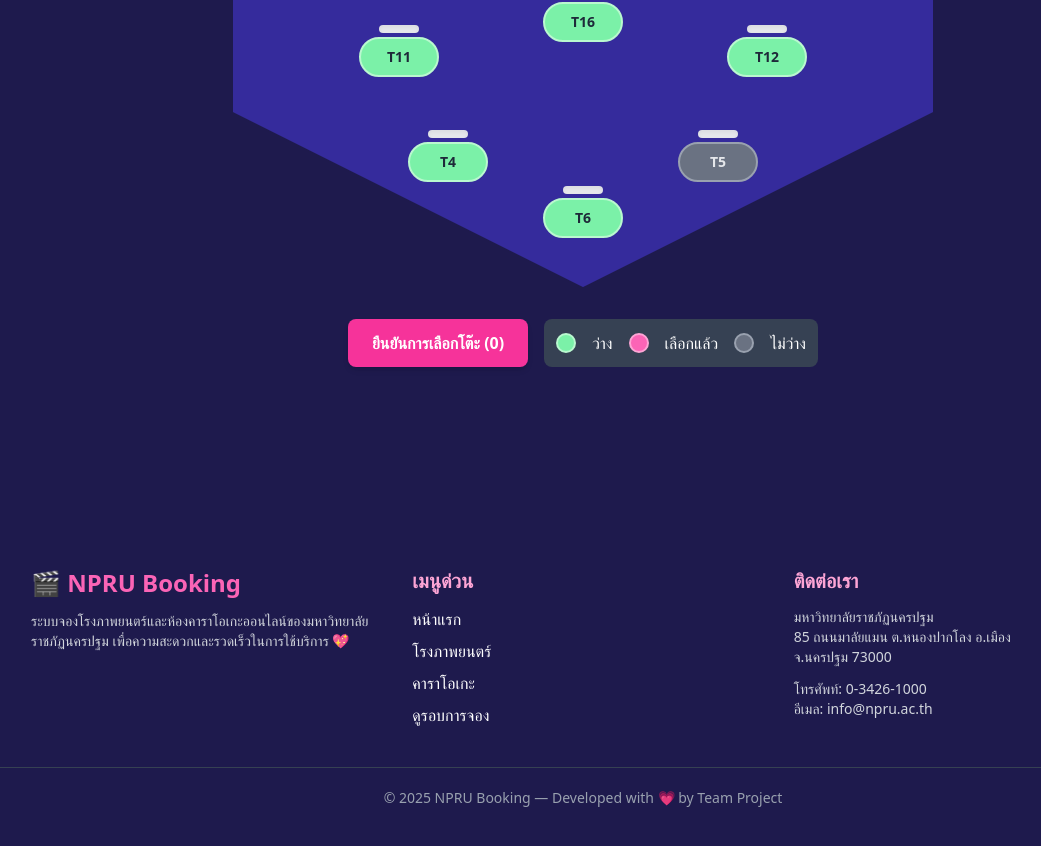
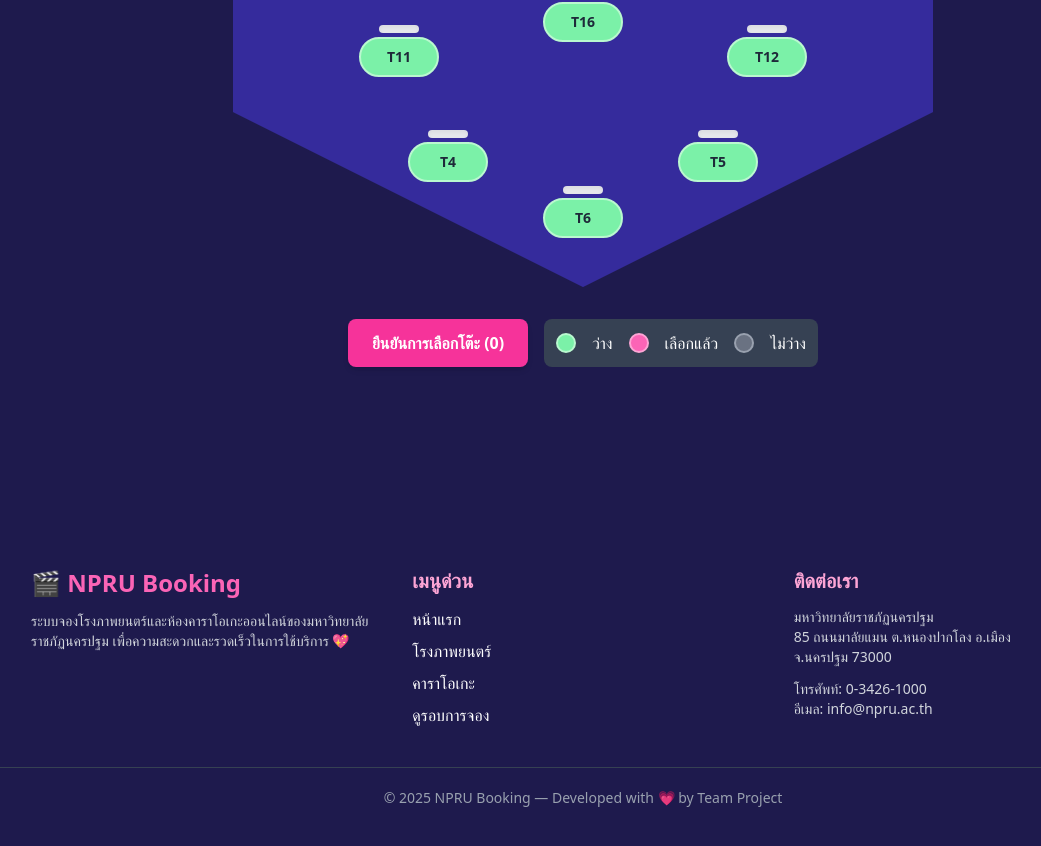
Before and after one commit to nabnoey/TK-libralies-System, a React (Vite) app in the folder client/: page /movies in a window 1280 px wide. Shown: the part 764-1610 px from the top of the page, without its empty margins (57-1098 px from the left). Built offline with nearby package versions, Linux system fonts and the light colour scheme; no server answers.

Commit message:
update SeatMap

```diff
--- a/client/src/components/SeatMap.jsx
+++ b/client/src/components/SeatMap.jsx
@@ -5,70 +5,59 @@ import { useNavigate } from "react-router-dom";
 const SeatMap = () => {
   const navigate = useNavigate();
 
-  // ปรับการจัดวางให้กระจายตัวตามขอบ/มุม เพื่อเห็นเลขโต๊ะชัดเจน
+  // โต๊ะทั้งหมด
   const tables = [
-    // 🔹 กลุ่มมุม (6 ตัว) - กระจายตามมุมของห้องหกเหลี่ยม
-    // T1: Top Center (ยังคงไว้เป็นจุดอ้างอิง)
     { id: "T1", style: "top-[7%] left-[50%] -translate-x-1/2" },
-
-    // T2 & T3: Top-Sides (ใกล้ขอบด้านบน-ซ้าย/ขวา)
-    { id: "T2", style: "top-[15%] left-[25%]" },                       // Top-left side
-    { id: "T3", style: "top-[15%] right-[25%]" },                      // Top-right side
-
-    // T4 & T5: Bottom-Sides (ใกล้ขอบด้านล่าง-ซ้าย/ขวา)
-    { id: "T4", style: "bottom-[15%] left-[25%]" },                    // Bottom-left side
-    { id: "T5", style: "bottom-[15%] right-[25%]" },                   // Bottom-right side
-
-    // T6: Bottom Center (ยังคงไว้)
+    { id: "T2", style: "top-[15%] left-[25%]" },
+    { id: "T3", style: "top-[15%] right-[25%]" },
+    { id: "T4", style: "bottom-[15%] left-[25%]" },
+    { id: "T5", style: "bottom-[15%] right-[25%]" },
     { id: "T6", style: "bottom-[7%] left-[50%] -translate-x-1/2" },
-
-    // 🔹 กลุ่มขอบด้านข้าง (4 ตัว) - เน้นการจัดวางตามขอบด้านซ้ายและขวา
-    { id: "T7", style: "top-[50%] left-[10%] -translate-y-1/2" },      // Far-Left Edge
-    { id: "T8", style: "top-[50%] right-[10%] -translate-y-1/2" },     // Far-Right Edge
-
-    // T9 & T10: Top-Mid Sides
-    { id: "T9", style: "top-[30%] left-[18%]" },                       // Mid-Top-left
-    { id: "T10", style: "top-[30%] right-[18%]" },                     // Mid-Top-right
-
-    // 🔹 กลุ่มรอบศูนย์กลาง (6 ตัว) - จัดเป็นวงแหวนชั้นในหลวมๆ
-    { id: "T11", style: "bottom-[30%] left-[18%]" },                   // Mid-Bottom-left
-    { id: "T12", style: "bottom-[30%] right-[18%]" },                  // Mid-Bottom-right
-
-    // T13 & T14 & T15 & T16: โต๊ะรอบวงใน (ลดจำนวนโต๊ะลงเพื่อให้ผังโล่งขึ้น)
-    { id: "T13", style: "top-[35%] left-[50%] -translate-x-1/2" },     // Inner Top
-    { id: "T14", style: "top-[50%] left-[35%] -translate-y-1/2" },     // Inner Left
-    { id: "T15", style: "top-[50%] right-[35%] -translate-y-1/2" },    // Inner Right
-    { id: "T16", style: "bottom-[35%] left-[50%] -translate-x-1/2" },  // Inner Bottom
+    { id: "T7", style: "top-[50%] left-[10%] -translate-y-1/2" },
+    { id: "T8", style: "top-[50%] right-[10%] -translate-y-1/2" },
+    { id: "T9", style: "top-[30%] left-[18%]" },
+    { id: "T10", style: "top-[30%] right-[18%]" },
+    { id: "T11", style: "bottom-[30%] left-[18%]" },
+    { id: "T12", style: "bottom-[30%] right-[18%]" },
+    { id: "T13", style: "top-[35%] left-[50%] -translate-x-1/2" },
+    { id: "T14", style: "top-[50%] left-[35%] -translate-y-1/2" },
+    { id: "T15", style: "top-[50%] right-[35%] -translate-y-1/2" },
+    { id: "T16", style: "bottom-[35%] left-[50%] -translate-x-1/2" },
   ];
 
+  // state
+  const [booked, setBooked] = useState([]); // โต๊ะที่จองแล้ว
+  const [selected, setSelected] = useState([]); // โต๊ะที่เลือกอยู่ตอนนี้
 
-  // T5 ถูกจองไว้
-  const [booked] = useState(["T5"]);
-  const [selected, setSelected] = useState([]);
-
+  // toggle เลือกโต๊ะ
   const toggleSelect = (id) => {
-  if (booked.includes(id)) return;
-  setSelected((prev) => (prev[0] === id ? [] : [id]));
+    if (booked.includes(id)) return; // ถ้าถูกจองแล้ว ห้ามเลือก
+    setSelected((prev) => (prev[0] === id ? [] : [id])); // เลือกได้แค่โต๊ะเดียว
   };
 
+  // ยืนยันการจอง
   const confirmBooking = () => {
   if (selected.length === 0) {
     Swal.fire("กรุณาเลือกโต๊ะก่อน", "", "warning");
     return;
   }
 
+  const table = selected[0];
+
   Swal.fire({
-      title: "ยืนยันการเลือกโต๊ะ? 🧐",
-      text: `คุณเลือกโต๊ะ: ${selected.join(", ")}`,
+    title: "ยืนยันการจองโต๊ะ?",
+    text: `คุณต้องการจองโต๊ะ: ${table} หรือไม่`,
     icon: "question",
     showCancelButton: true,
-      confirmButtonText: "ไปหน้าจอง",
+    confirmButtonText: "ยืนยัน",
     cancelButtonText: "ยกเลิก",
     confirmButtonColor: "#f472b6",
     cancelButtonColor: "#6b7280",
   }).then((result) => {
     if (result.isConfirmed) {
-        navigate("/reservation-movies", { state: { seats: selected } });
+      navigate("/reservation-movies", {
+        state: { seats: [table] },
+      });
     }
   });
 };
@@ -78,21 +67,19 @@ const SeatMap = () => {
       <h2 className="text-3xl font-bold mb-5 text-pink-400">
         ผังห้องมินิเธียร์เตอร์ 🎬
       </h2>
+
+      {/* พื้นที่ผัง */}
       <div className="relative w-[700px] h-[700px] bg-indigo-900 rounded-3xl shadow-2xl clip-hex overflow-hidden">
-        {/* พื้นหลังหกเหลี่ยมโปร่ง */}
         <div className="absolute inset-0 bg-indigo-800/60"></div>
 
-
-        {/* โต๊ะแต่ละตัว */}
+        {/* โต๊ะทั้งหมด */}
         {tables.map((table) => (
           <div
             key={table.id}
             className={`absolute z-10 ${table.style} transition-all duration-300 flex flex-col items-center`}
           >
-            {/* จอเล็ก */}
             <div className="w-10 h-2 bg-gray-200 rounded-md mb-1 shadow-inner"></div>
 
-            {/* โต๊ะ */}
             <button
               onClick={() => toggleSelect(table.id)}
               disabled={booked.includes(table.id)}
@@ -120,15 +107,17 @@ const SeatMap = () => {
           ยืนยันการเลือกโต๊ะ ({selected.length})
         </button>
         <div className="flex items-center space-x-4 p-3 bg-gray-700 rounded-lg">
-             <div className="w-5 h-5 rounded-full bg-green-300 border-2 border-green-200"></div> <span>ว่าง</span>
-             <div className="w-5 h-5 rounded-full bg-pink-400 border-2 border-pink-300"></div> <span>เลือกแล้ว</span>
-             <div className="w-5 h-5 rounded-full bg-gray-500 border-2 border-gray-400"></div> <span>ไม่ว่าง</span>
+          <div className="w-5 h-5 rounded-full bg-green-300 border-2 border-green-200"></div>{" "}
+          <span>ว่าง</span>
+          <div className="w-5 h-5 rounded-full bg-pink-400 border-2 border-pink-300"></div>{" "}
+          <span>เลือกแล้ว</span>
+          <div className="w-5 h-5 rounded-full bg-gray-500 border-2 border-gray-400"></div>{" "}
+          <span>ไม่ว่าง</span>
         </div>
       </div>
 
       <style>
         {`
-          /* หกเหลี่ยมสมมาตรแนวตั้ง */
           .clip-hex {
             clip-path: polygon(
               50% 0%,
@@ -141,7 +130,6 @@ const SeatMap = () => {
           }
         `}
       </style>
-
     </div>
   );
 };
```
Lines whose indentation alone changed are shown as unchanged.
